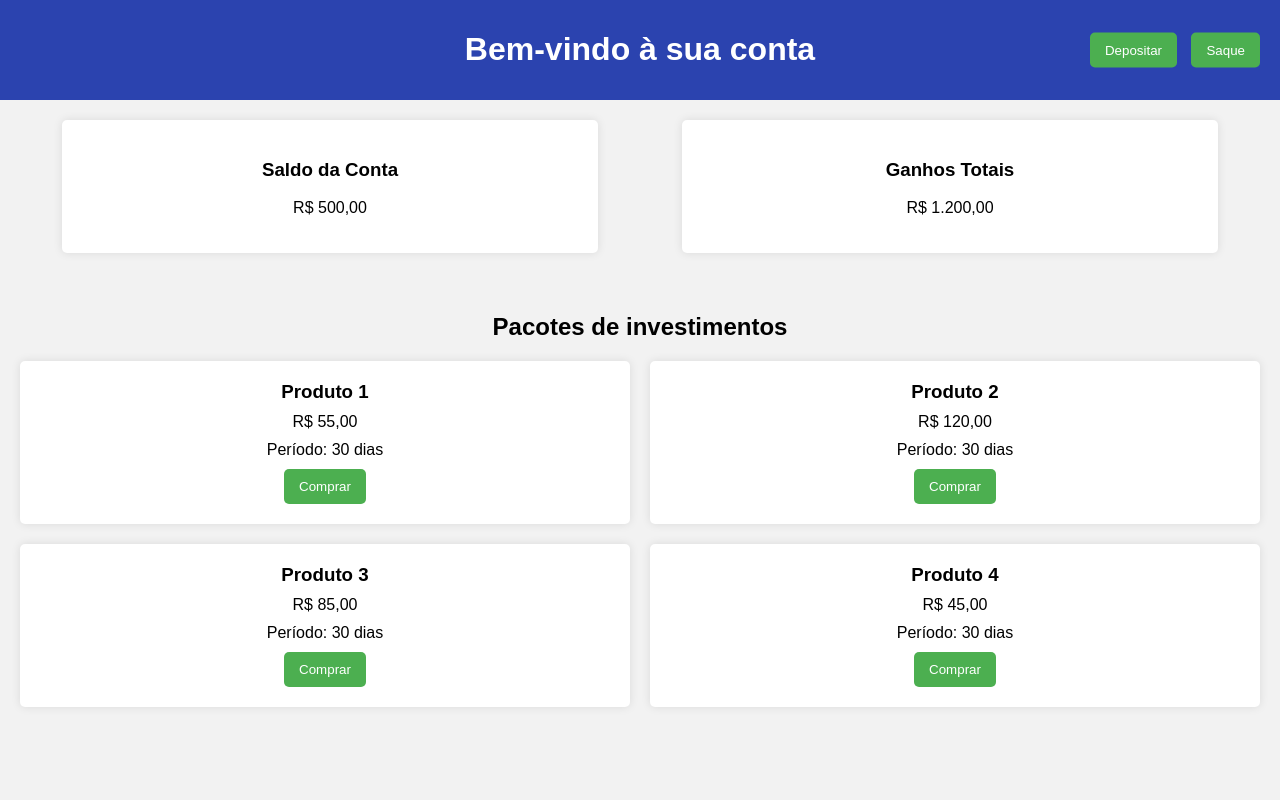
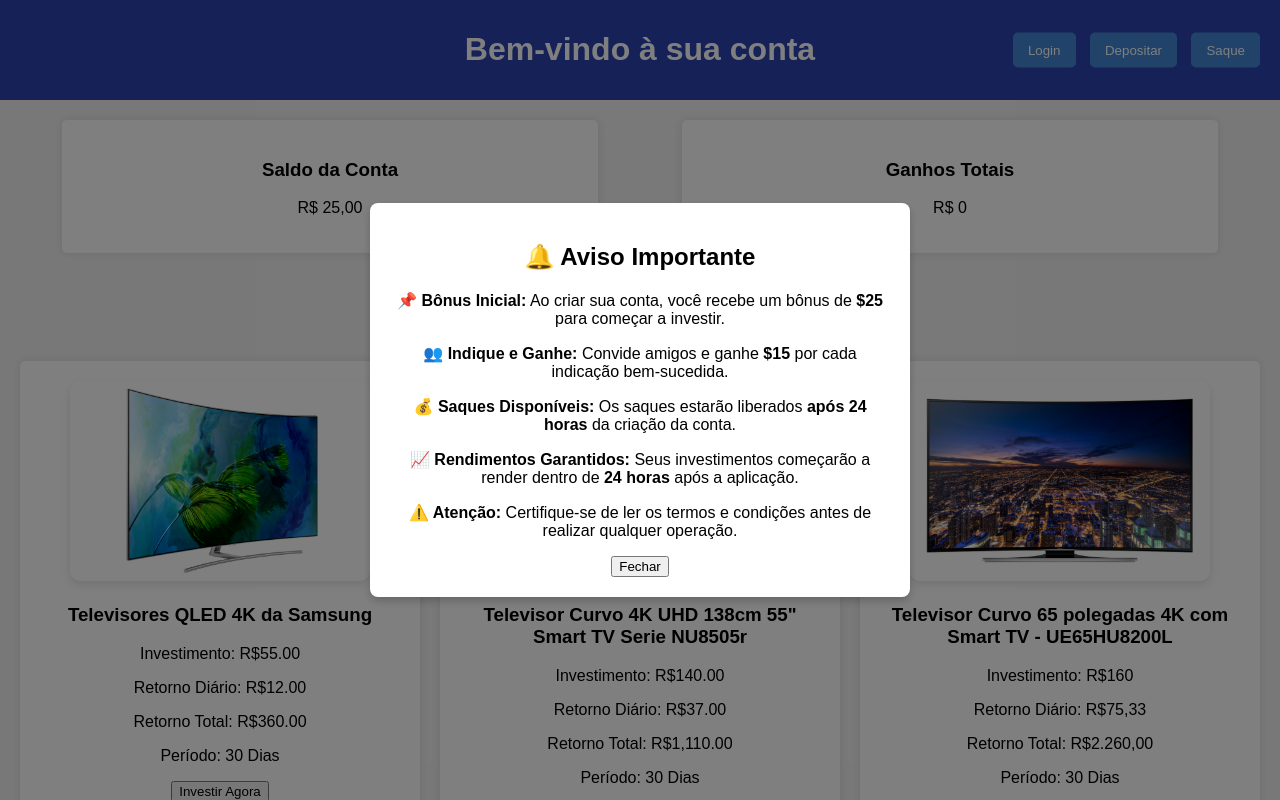
Before and after one commit to LucasFerreiraCode/site-com-login, a plain HTML site: page teste.html in a window 1280 px wide. Shown: the top 800 px of the page. Drawn offline with Linux system fonts and the light colour scheme.

Commit message:
atualizacao.site

```diff
--- /dev/null
+++ b/login.css
@@ -0,0 +1,77 @@
+body {
+    font-family: Arial, sans-serif;
+    margin: 0;
+    background-color: #f2f2f2;
+}
+
+.header {
+    background-color: #2b43af;
+    color: white;
+    padding: 10px;
+    text-align: center;
+    position: relative;
+}
+
+.header .menu {
+    position: absolute;
+    right: 20px;
+    top: 50%;
+    transform: translateY(-50%);
+}
+
+.header .menu button {
+    padding: 10px 15px;
+    background-color: #4286d4;
+    color: white;
+    border: none;
+    border-radius: 5px;
+    cursor: pointer;
+    margin-left: 10px;
+}
+
+.login-container {
+    display: flex;
+    justify-content: center;
+    align-items: center;
+    height: 80vh;
+    flex-direction: column;
+}
+
+.login-box {
+    background-color: white;
+    padding: 30px;
+    border-radius: 5px;
+    box-shadow: 0 0 10px rgba(0, 0, 0, 0.1);
+    width: 100%;
+    max-width: 400px;
+    text-align: center;
+}
+
+.login-box h2 {
+    margin-bottom: 20px;
+}
+
+.login-box input {
+    width: 100%;
+    padding: 10px;
+    margin: 10px 0;
+    border-radius: 5px;
+    border: 1px solid #ccc;
+    box-sizing: border-box;
+}
+
+.login-box button {
+    width: 100%;
+    padding: 10px;
+    background-color: #2b43af;
+    color: white;
+    border: none;
+    border-radius: 5px;
+    cursor: pointer;
+    font-size: 16px;
+    margin-top: 10px;
+}
+
+.login-box button:hover {
+    background-color: #4286d4;
+}
--- a/teste.html
+++ b/teste.html
@@ -1,15 +1,18 @@
 <!DOCTYPE html>
 <html lang="pt-br">
+
 <head>
     <meta charset="UTF-8">
     <meta name="viewport" content="width=device-width, initial-scale=1.0">
-    <title>Página Inicial</title>
+    <title>Vision Invest</title>
+    <link rel="icon" href="./img/Captura de tela 2025-02-05 123221.png">
     <style>
         body {
             font-family: Arial, sans-serif;
             margin: 0;
             background-color: #f2f2f2;
         }
+
         .header {
             background-color: #2b43af;
             color: white;
@@ -17,27 +20,32 @@
             text-align: center;
             position: relative;
         }
+
         .header .menu {
             position: absolute;
             right: 20px;
             top: 50%;
             transform: translateY(-50%);
         }
+
         .header .menu button {
             padding: 10px 15px;
-            background-color: #4CAF50;
+            background-color: #4286d4;
             color: white;
             border: none;
             border-radius: 5px;
             cursor: pointer;
             margin-left: 10px;
         }
+
         .main-container {
             display: flex;
             justify-content: space-around;
             padding: 20px;
         }
-        .saldo, .ganhos {
+
+        .saldo,
+        .ganhos {
             background-color: white;
             padding: 20px;
             border-radius: 5px;
@@ -45,17 +53,24 @@
             width: 40%;
             text-align: center;
         }
+
         .produtos-section {
             padding: 20px;
+            flex-direction: row;
+            justify-content: center;
         }
+
         .produtos-section h2 {
-            text-align: center;
+            display: flex;
+            justify-content: center;
         }
+
         .produto-list {
             display: grid;
-            grid-template-columns: repeat(2, 1fr);
+            grid-template-columns: repeat(3, 1fr);
             gap: 20px;
         }
+
         .produto-card {
             background-color: white;
             padding: 20px;
@@ -63,68 +78,145 @@
             box-shadow: 0 0 10px rgba(0, 0, 0, 0.1);
             text-align: center;
         }
-        .produto-card h3 {
-            margin: 0;
+
+        .produto-card img {
+            max-width: 100%;
+            height: 200px;
+            object-fit: cover;
+            border-radius: 10px;
+            box-shadow: 0 4px 8px rgba(0, 0, 0, 0.1);
         }
-        .produto-card p {
-            margin: 10px 0;
+
+        /* Estilos para o Modal */
+        .modal {
+            display: flex;
+            position: fixed;
+            z-index: 1000;
+            left: 0;
+            top: 0;
+            width: 100%;
+            height: 100%;
+            background-color: rgba(0, 0, 0, 0.5);
+            justify-content: center;
+            align-items: center;
         }
-        .produto-card button {
-            padding: 10px 15px;
-            background-color: #4CAF50;
-            color: white;
-            border: none;
-            border-radius: 5px;
-            cursor: pointer;
+
+        .modal-content {
+            background-color: white;
+            padding: 20px;
+            border-radius: 8px;
+            width: 90%;
+            max-width: 500px;
+            text-align: center;
+            box-shadow: 0 4px 8px rgba(0, 0, 0, 0.2);
         }
     </style>
 </head>
+
 <body>
     <div class="header">
         <h1>Bem-vindo à sua conta</h1>
         <div class="menu">
+            <button onclick="window.location.href='login.html';">Login</button>
             <button>Depositar</button>
             <button>Saque</button>
         </div>
     </div>
+
     <div class="main-container">
         <div class="saldo">
             <h3>Saldo da Conta</h3>
-            <p>R$ 500,00</p>
+            <p>R$ 25,00</p>
         </div>
         <div class="ganhos">
             <h3>Ganhos Totais</h3>
-            <p>R$ 1.200,00</p>
+            <p>R$ 0</p>
         </div>
     </div>
+
     <div class="produtos-section">
         <h2>Pacotes de investimentos</h2>
         <div class="produto-list">
             <div class="produto-card">
-                <h3>Produto 1</h3>
-                <p>R$ 55,00</p>
-                <p>Período: 30 dias</p>
-                <button>Comprar</button>
+                <img src="./img/IMG-TV -01.webp">
+                <h3>Televisores QLED 4K da Samsung</h3>
+                <p>Investimento: R$55.00</p>
+                <p>Retorno Diário: R$12.00</p>
+                <p>Retorno Total: R$360.00</p>
+                <p>Período: 30 Dias</p>
+                <button>Investir Agora</button>
             </div>
             <div class="produto-card">
-                <h3>Produto 2</h3>
-                <p>R$ 120,00</p>
-                <p>Período: 30 dias</p>
-                <button>Comprar</button>
+                <img src="./img/IMG.TV-02.webp">
+                <h3>Televisor Curvo 4K UHD 138cm 55" Smart TV Serie NU8505r</h3>
+                <p>Investimento: R$140.00</p>
+                <p>Retorno Diário: R$37.00</p>
+                <p>Retorno Total: R$1,110.00</p>
+                <p>Período: 30 Dias</p>
+                <button>Investir Agora</button>
             </div>
             <div class="produto-card">
-                <h3>Produto 3</h3>
-                <p>R$ 85,00</p>
-                <p>Período: 30 dias</p>
-                <button>Comprar</button>
+                <img src="./img/IMG-TV 03.jpg">
+                <h3>Televisor Curvo 65 polegadas 4K com Smart TV - UE65HU8200L</h3>
+                <p>Investimento: R$160</p>
+                <p>Retorno Diário: R$75,33</p>
+                <p>Retorno Total: R$2.260,00</p>
+                <p>Período: 30 Dias</p>
+                <button>Investir Agora</button>
             </div>
             <div class="produto-card">
-                <h3>Produto 4</h3>
-                <p>R$ 45,00</p>
-                <p>Período: 30 dias</p>
-                <button>Comprar</button>
+                <img src="./img/IMG-TV 04.jpg">
+                <h3>Televisores modernos 3D curvos 4K UltraHD</h3>
+                <p>Investimento: R$180.00</p>
+                <p>Retorno Diário: R$238.00</p>
+                <p>Retorno Total: R$7,140.00</p>
+                <p>Período: 30 Dias</p>
+                <button>Investir Agora</button>
+            </div>
+            <div class="produto-card">
+                <img src="./img/IMG-TV 05.avif">
+                <h3>Televisor Philips 4k Ultra HD Smart TV 75" 75PUD7906</h3>
+                <p>Investimento: R$200.00</p>
+                <p>Retorno Diário: R$400.00</p>
+                <p>Retorno Total: R$12,000.00</p>
+                <p>Período: 30 Dias</p>
+                <button>Investir Agora</button>
+            </div>
+            <div class="produto-card">
+                <img src="./img/IMG-TV 06.jpg">
+                <h3>Televisores OLED 4K e FHD da LG</h3>
+                <p>Investimento: R$220.00</p>
+                <p>Retorno Diário: R$900.00</p>
+                <p>Retorno Total: R$27,000.00</p>
+                <p>Período: 30 Dias</p>
+                <button>Investir Agora</button>
             </div>
         </div>
     </div>
+
+    <!--Alerta -->
+    <div id="alertModal" class="modal">
+        <div class="modal-content">
+            <h2>🔔 Aviso Importante</h2>
+            <p><strong>📌 Bônus Inicial:</strong> Ao criar sua conta, você recebe um bônus de <strong>$25</strong> para começar a investir.</p>
+            <p><strong>👥 Indique e Ganhe:</strong> Convide amigos e ganhe <strong>$15</strong> por cada indicação bem-sucedida.</p>
+            <p><strong>💰 Saques Disponíveis:</strong> Os saques estarão liberados <strong>após 24 horas</strong> da criação da conta.</p>
+            <p><strong>📈 Rendimentos Garantidos:</strong> Seus investimentos começarão a render dentro de <strong>24 horas</strong> após a aplicação.</p>
+            <p><strong>⚠️ Atenção:</strong> Certifique-se de ler os termos e condições antes de realizar qualquer operação.</p>
+            <button onclick="fecharModal()">Fechar</button>
+        </div>
+    </div>
+
+    <!-- Script para exibir e fechar o Modal -->
+    <script>
+        document.addEventListener("DOMContentLoaded", function () {
+            document.getElementById("alertModal").style.display = "flex";
+        });
+
+        function fecharModal() {
+            document.getElementById("alertModal").style.display = "none";
+        }
+    </script>
 </body>
+
 </html>
```
Also changed, not shown: index.html (added, +50 -0 lines), pagina.js (added, +26 -0 lines), img/Captura de tela 2025-02-05 123221.png (added), img/DALL·E 2025-02-05 10.25.59 - A high-quality image of a modern flat-screen television with a sleek design, black frame, and a large screen, displayed on a living room stand.webp (deleted), img/DALL·E 2025-02-05 10.26.05 - A sleek and stylish curved TV, mounted on a living room wall, with a contemporary design and a large screen displaying vibrant colors.webp (deleted), img/DALL·E 2025-02-05 10.26.06 - A high-tech 4K television with a very slim design, mounted on a sleek black stand in a modern living room, with the screen showing a high-definition d.webp (deleted), img/IMG-TV -01.webp (added), img/IMG-TV 03.jpg (added), img/IMG-TV 04.jpg (added), img/IMG-TV 05.avif (added), img/IMG-TV 06.jpg (added), img/IMG.TV-02.webp (added), teste.css (deleted), teste.js (deleted), 1 other file.
